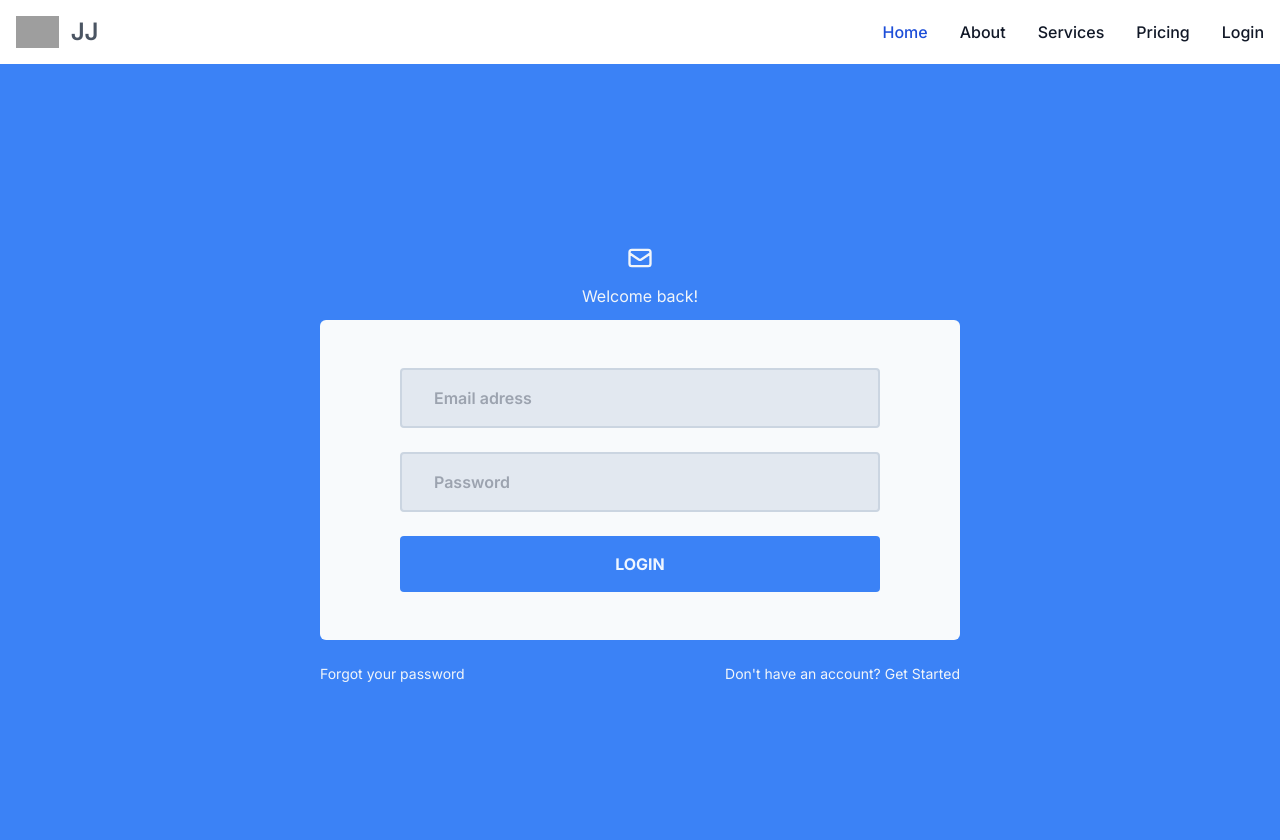
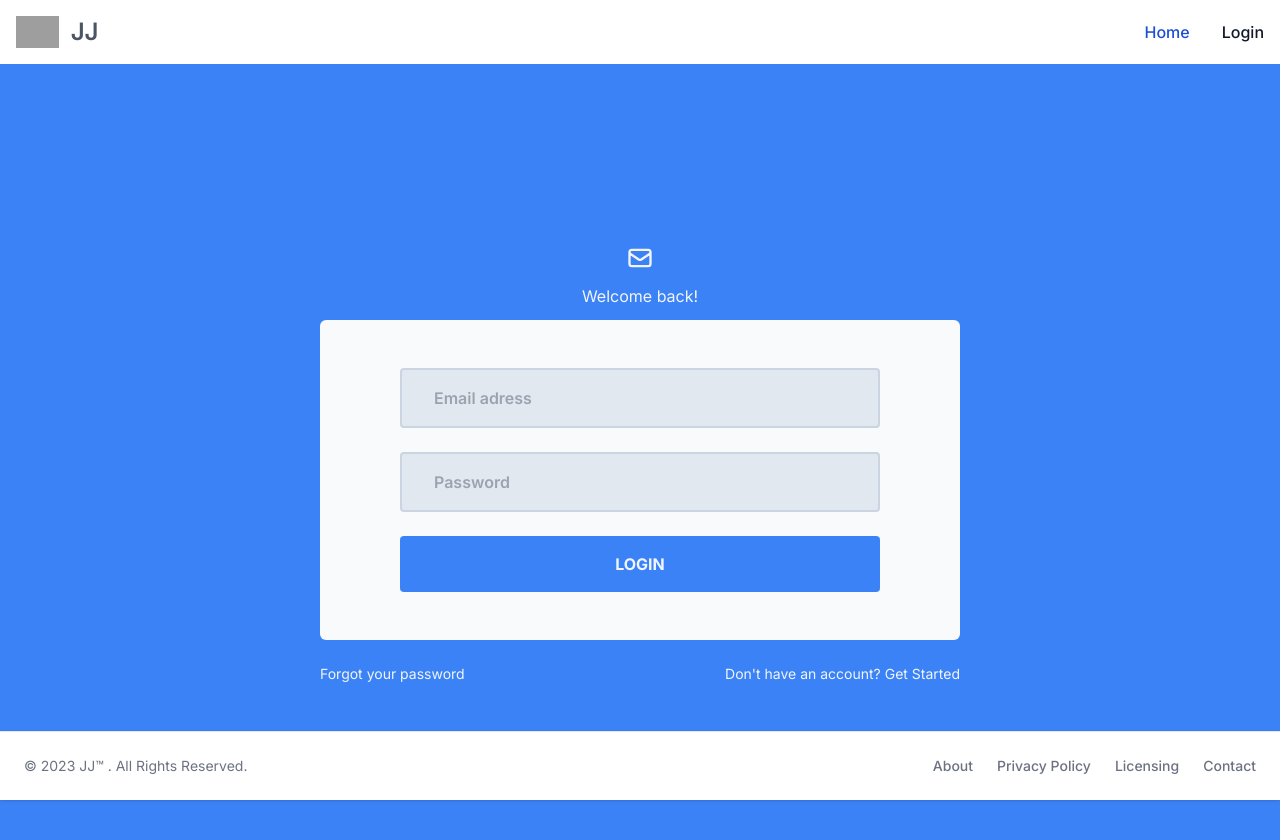
Before and after one commit to jimmymnt/payment-process-gateway-ui, a Next.js app: page /login in a window 1280 px wide. Shown: the top 840 px of the page. Built offline with nearby package versions, Linux system fonts and the light colour scheme; grey boxes are pictures that could not be loaded.

Commit message:
moved to SSR v2

```diff
--- a/src/app/layout.js
+++ b/src/app/layout.js
@@ -1,6 +1,7 @@
 import {Inter} from "next/font/google";
 import "@/app/globals.css";
 import Menu from "@/components/Menu";
+import Footer from "@/components/Footer";
 
 const inter = Inter({subsets: ["latin"]});
 
@@ -15,6 +16,7 @@ export default function RootLayout({children}) {
     <body className={inter.className}>
     <Menu/>
     {children}
+    <Footer/>
     </body>
     </html>
   );
--- /dev/null
+++ b/src/components/Footer.jsx
@@ -0,0 +1,32 @@
+import React from 'react';
+import Link from "next/link";
+
+const Footer = () => {
+  return (
+    <div>
+      <footer
+        className="fixed bottom-0 left-0 z-20 w-full p-4 bg-white border-t border-gray-200 shadow md:flex md:items-center md:justify-between md:p-6 dark:bg-gray-800 dark:border-gray-600">
+        <span className="text-sm text-gray-500 sm:text-center dark:text-gray-400">© 2023
+          <Link href="/"
+             className="hover:underline"> JJ™ </Link>. All Rights Reserved.
+        </span>
+        <ul className="flex flex-wrap items-center mt-3 text-sm font-medium text-gray-500 dark:text-gray-400 sm:mt-0">
+          <li>
+            <Link href="/" className="hover:underline me-4 md:me-6">About</Link>
+          </li>
+          <li>
+            <Link href="/" className="hover:underline me-4 md:me-6">Privacy Policy</Link>
+          </li>
+          <li>
+            <Link href="/" className="hover:underline me-4 md:me-6">Licensing</Link>
+          </li>
+          <li>
+            <Link href="/" className="hover:underline">Contact</Link>
+          </li>
+        </ul>
+      </footer>
+    </div>
+  );
+};
+
+export default Footer;
--- a/src/components/Menu.jsx
+++ b/src/components/Menu.jsx
@@ -1,13 +1,14 @@
 import React from 'react';
+import Link from "next/link";
 
 const Menu = () => {
   return (
     <nav className="bg-white border-gray-200 dark:bg-gray-900">
       <div className="max-w-screen-xl flex flex-wrap items-center justify-between mx-auto p-4">
-        <a href="/" className="flex items-center space-x-3 rtl:space-x-reverse">
+        <Link href={'/'} className={`flex items-center space-x-3 rtl:space-x-reverse`}>
           <img src="https://flowbite.com/docs/images/logo.svg" className="h-8" alt="Flowbite Logo"/>
           <span className="self-center text-2xl font-semibold whitespace-nowrap dark:text-white">JJ</span>
-        </a>
+        </Link>
         <button data-collapse-toggle="navbar-default" type="button"
                 className="inline-flex items-center p-2 w-10 h-10 justify-center text-sm text-gray-500 rounded-lg md:hidden hover:bg-gray-100 focus:outline-none focus:ring-2 focus:ring-gray-200 dark:text-gray-400 dark:hover:bg-gray-700 dark:focus:ring-gray-600"
                 aria-controls="navbar-default" aria-expanded="false">
@@ -22,27 +23,20 @@ const Menu = () => {
           <ul
             className="font-medium flex flex-col p-4 md:p-0 mt-4 border border-gray-100 rounded-lg bg-gray-50 md:flex-row md:space-x-8 rtl:space-x-reverse md:mt-0 md:border-0 md:bg-white dark:bg-gray-800 md:dark:bg-gray-900 dark:border-gray-700">
             <li>
-              <a href="#"
-                 className="block py-2 px-3 text-white bg-blue-700 rounded md:bg-transparent md:text-blue-700 md:p-0 dark:text-white md:dark:text-blue-500"
-                 aria-current="page">Home</a>
+              <Link
+                href={'/'}
+                className={`block py-2 px-3 text-white bg-blue-700 rounded md:bg-transparent md:text-blue-700 md:p-0 dark:text-white md:dark:text-blue-500`}
+              >
+                Home
+              </Link>
             </li>
             <li>
-              <a href="#"
-                 className="block py-2 px-3 text-gray-900 rounded hover:bg-gray-100 md:hover:bg-transparent md:border-0 md:hover:text-blue-700 md:p-0 dark:text-white md:dark:hover:text-blue-500 dark:hover:bg-gray-700 dark:hover:text-white md:dark:hover:bg-transparent">About</a>
-            </li>
-            <li>
-              <a href="#"
-                 className="block py-2 px-3 text-gray-900 rounded hover:bg-gray-100 md:hover:bg-transparent md:border-0 md:hover:text-blue-700 md:p-0 dark:text-white md:dark:hover:text-blue-500 dark:hover:bg-gray-700 dark:hover:text-white md:dark:hover:bg-transparent">Services</a>
-            </li>
-            <li>
-              <a href="#"
-                 className="block py-2 px-3 text-gray-900 rounded hover:bg-gray-100 md:hover:bg-transparent md:border-0 md:hover:text-blue-700 md:p-0 dark:text-white md:dark:hover:text-blue-500 dark:hover:bg-gray-700 dark:hover:text-white md:dark:hover:bg-transparent">Pricing</a>
-            </li>
-            <li>
-              <a href={'/login'}
-                 className="block py-2 px-3 text-gray-900 rounded hover:bg-gray-100 md:hover:bg-transparent md:border-0 md:hover:text-blue-700 md:p-0 dark:text-white md:dark:hover:text-blue-500 dark:hover:bg-gray-700 dark:hover:text-white md:dark:hover:bg-transparent">
+              <Link
+                href={'/login'}
+                className={`block py-2 px-3 text-gray-900 rounded hover:bg-gray-100 md:hover:bg-transparent md:border-0 md:hover:text-blue-700 md:p-0 dark:text-white md:dark:hover:text-blue-500 dark:hover:bg-gray-700 dark:hover:text-white md:dark:hover:bg-transparent`}
+              >
                 Login
-              </a>
+              </Link>
             </li>
           </ul>
         </div>
--- /dev/null
+++ b/src/components/Pagination.jsx
@@ -0,0 +1,11 @@
+import React from 'react';
+
+const Pagination = () => {
+  return (
+    <div>
+      Here is pagination
+    </div>
+  );
+};
+
+export default Pagination;
--- a/src/pages/_app.js
+++ b/src/pages/_app.js
@@ -1,14 +1,16 @@
 import {Inter} from 'next/font/google';
 import '@/app/globals.css';
 import Menu from '@/components/Menu';
+import Footer from "@/components/Footer";
 
 const inter = Inter({subsets: ['latin']});
 
 function Application({Component, pageProps}) {
   return (
-    <div className={inter.className}>
+    <div className={`${inter.className}`}>
       <Menu/>
       <Component {...pageProps} />
+      <Footer/>
     </div>
   );
 }
--- a/src/pages/products/[id].jsx
+++ b/src/pages/products/[id].jsx
@@ -13,12 +13,12 @@ export async function getServerSideProps(context) {
     ...response.data,
     currency: 'USD'
   }
+
   return {
     props: {
       product: product
     }
   }
-
 }
 
 const ProductDetails = ({product}) => {
@@ -119,6 +119,9 @@ const ProductDetails = ({product}) => {
                   </span>
               </div>
               <p className="leading-relaxed">{product.description}</p>
+              <div className="my-4">
+                <p>In stock: {product.stock}</p>
+              </div>
               <div className="flex mt-5">
                 <span className="title-font font-medium text-2xl text-gray-900">
                   {`${product.currency} ${product.price}`}
--- a/src/pages/products/index.jsx
+++ b/src/pages/products/index.jsx
@@ -1,3 +1,5 @@
+import Link from "next/link";
+
 export const Index = ({products}) => {
   return (
     <div className="mx-auto max-w-2xl px-4 py-16 sm:px-6 sm:py-24 lg:max-w-7xl lg:px-8">
@@ -7,7 +9,7 @@ export const Index = ({products}) => {
           products && products.map(product => {
             return (
               <div key={product.id}>
-                <a href={`/products/${product.id}`} className="group">
+                <Link href={`/products/${product.id}`}>
                   <div
                     className="aspect-h-1 aspect-w-1 w-full overflow-hidden rounded-lg bg-gray-200 xl:aspect-h-8 xl:aspect-w-7">
                     <img src={product.thumbnail}
@@ -16,7 +18,7 @@ export const Index = ({products}) => {
                   </div>
                   <h3 className="mt-4 text-sm text-gray-700">{product.title}</h3>
                   <p className="mt-1 text-lg font-medium text-gray-900">${product.price}</p>
-                </a>
+                </Link>
               </div>
             )
           })
```
